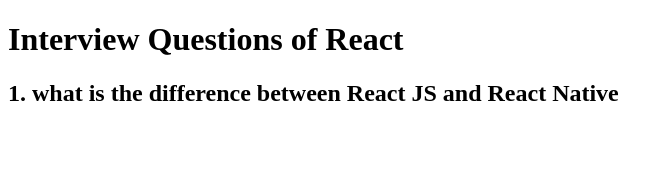
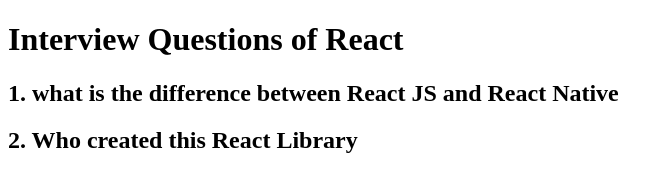
Before and after one commit to ShaikDastagirivali/reactIQ, a plain HTML site: page index.html in a window 1280 px wide. Shown: the whole page, without its empty margins (0-672 px from the left). Drawn offline with Linux system fonts and the light colour scheme.

Commit message:
added second question

```diff
--- a/index.html
+++ b/index.html
@@ -9,5 +9,7 @@
 <body>
     <h1>Interview Questions of React</h1>
     <h2>1. what is the difference between React JS and React Native</h2>
+    <h2>2. Who created this React Library</h2>
+
 </body>
 </html>
```
